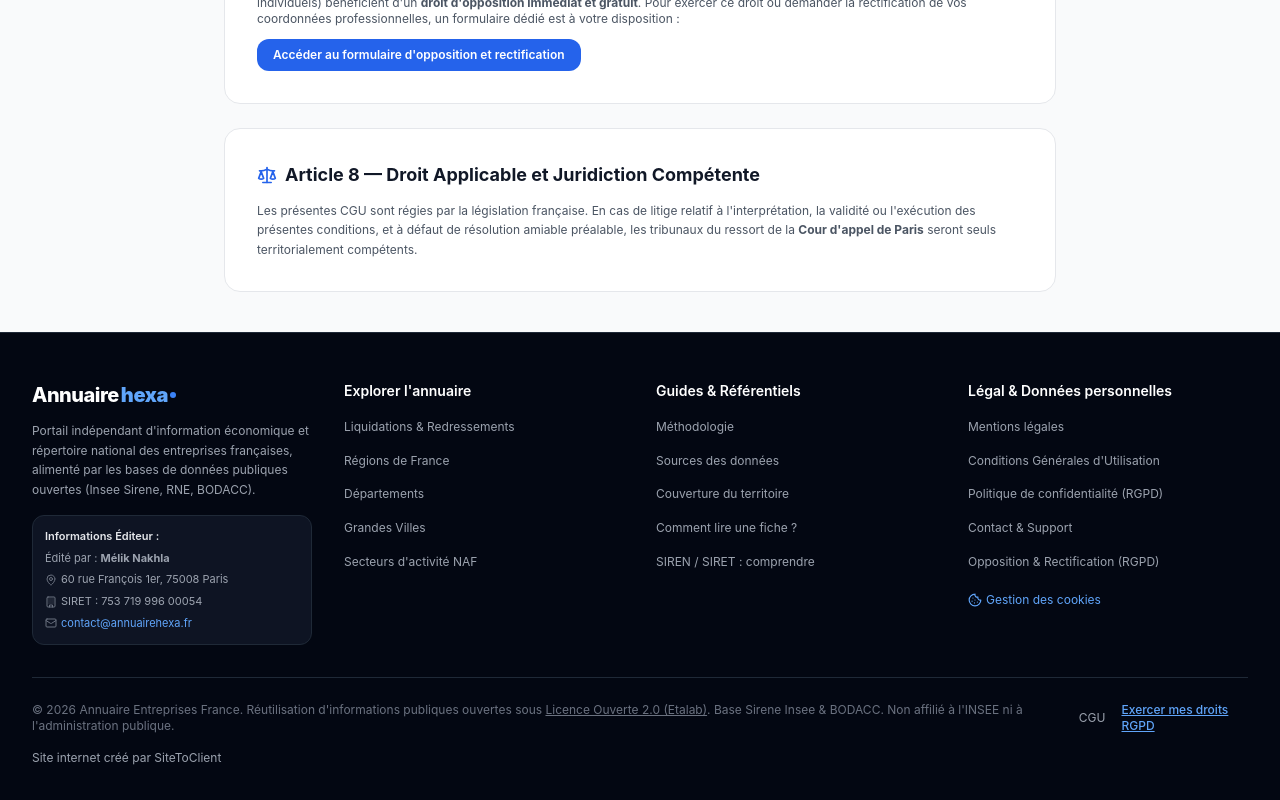
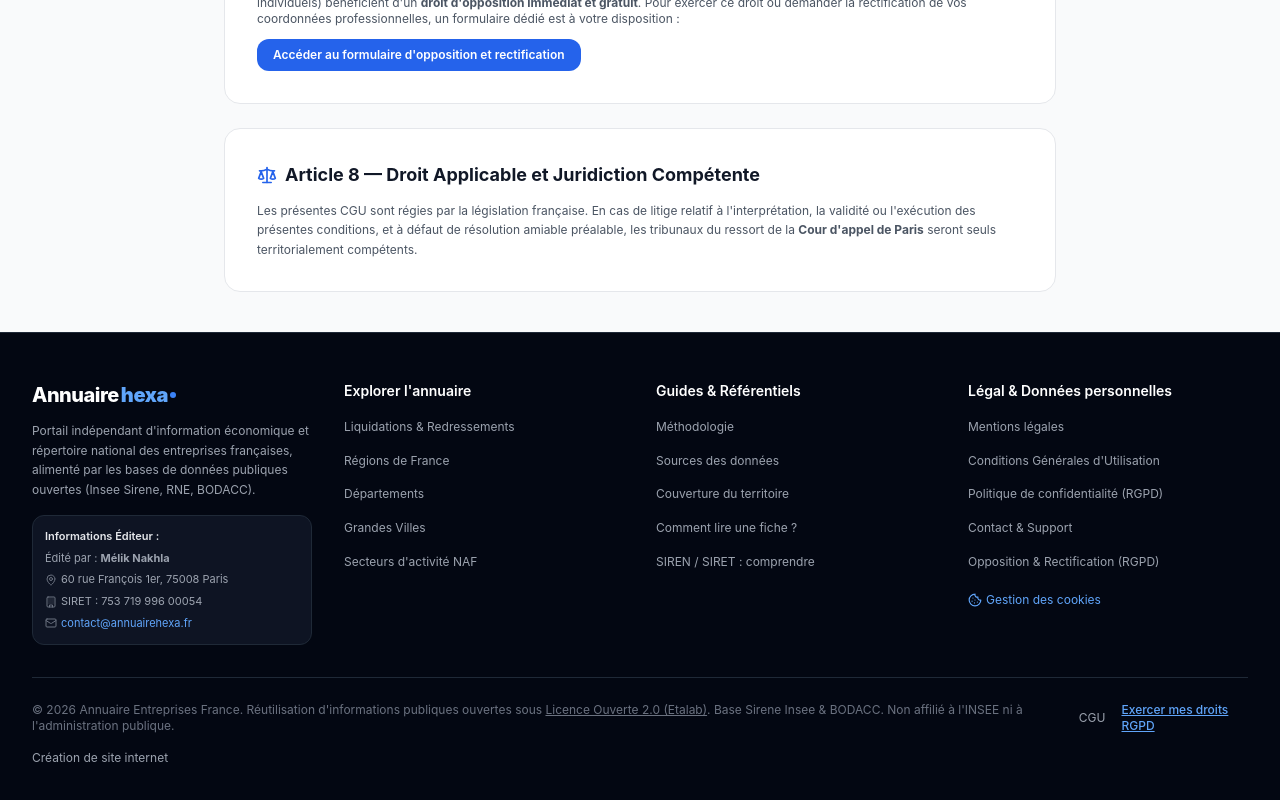
Before and after one commit to melikna/annuairehexa, a Next.js app: page /cgu in a window 1280 px wide. Shown: the part 2108-2908 px from the top of the page. Built offline with nearby package versions, Linux system fonts and the light colour scheme; no server answers.

Commit message:
fix: update SiteToClient footer link text

```diff
--- a/src/components/layout/Footer.tsx
+++ b/src/components/layout/Footer.tsx
@@ -176,7 +176,7 @@ export function Footer() {
               title="Création de site internet"
               className="hover:text-white hover:underline transition-colors"
             >
-              Site internet créé par SiteToClient
+              Création de site internet
             </a>
           </p>
         </div>
```
